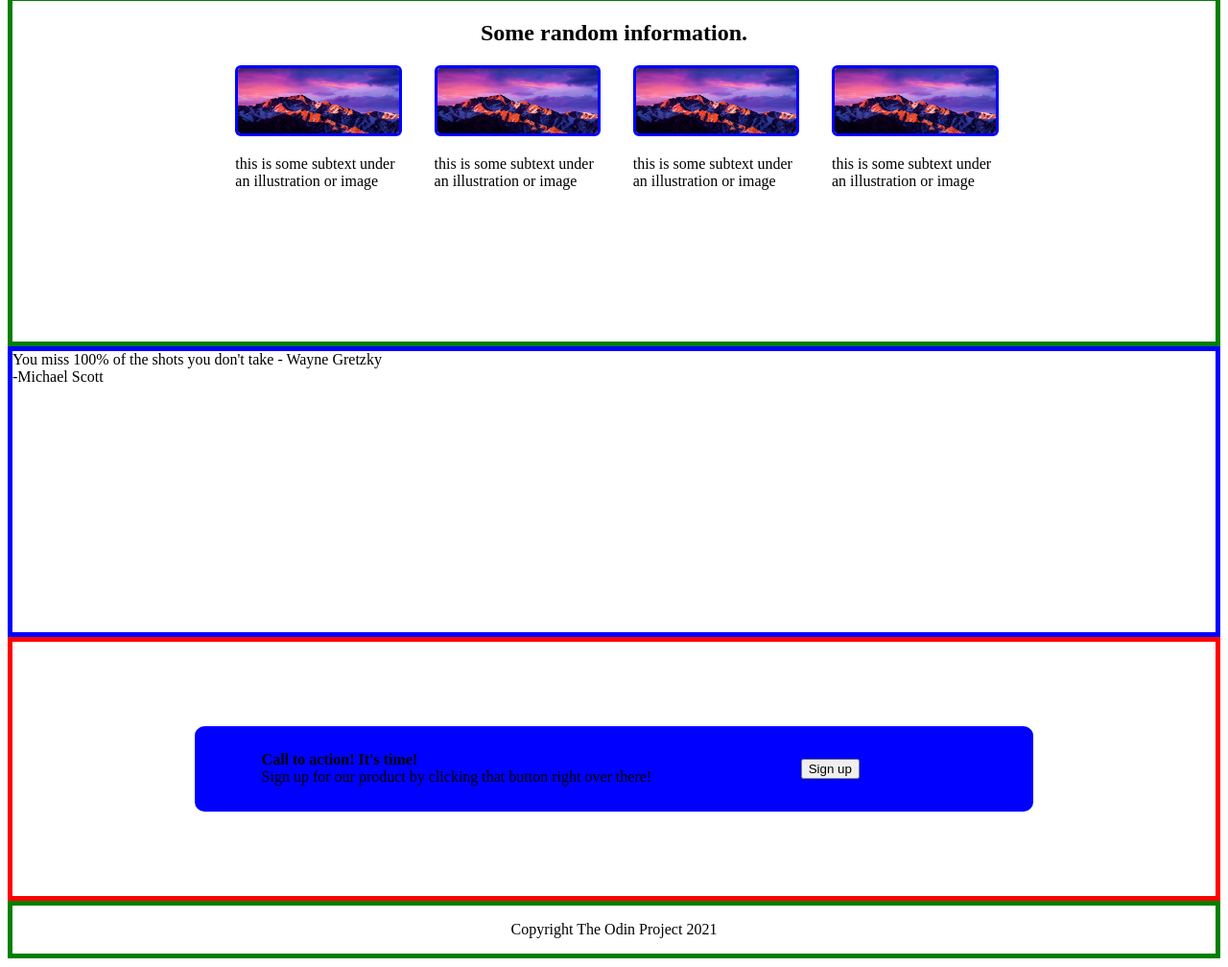
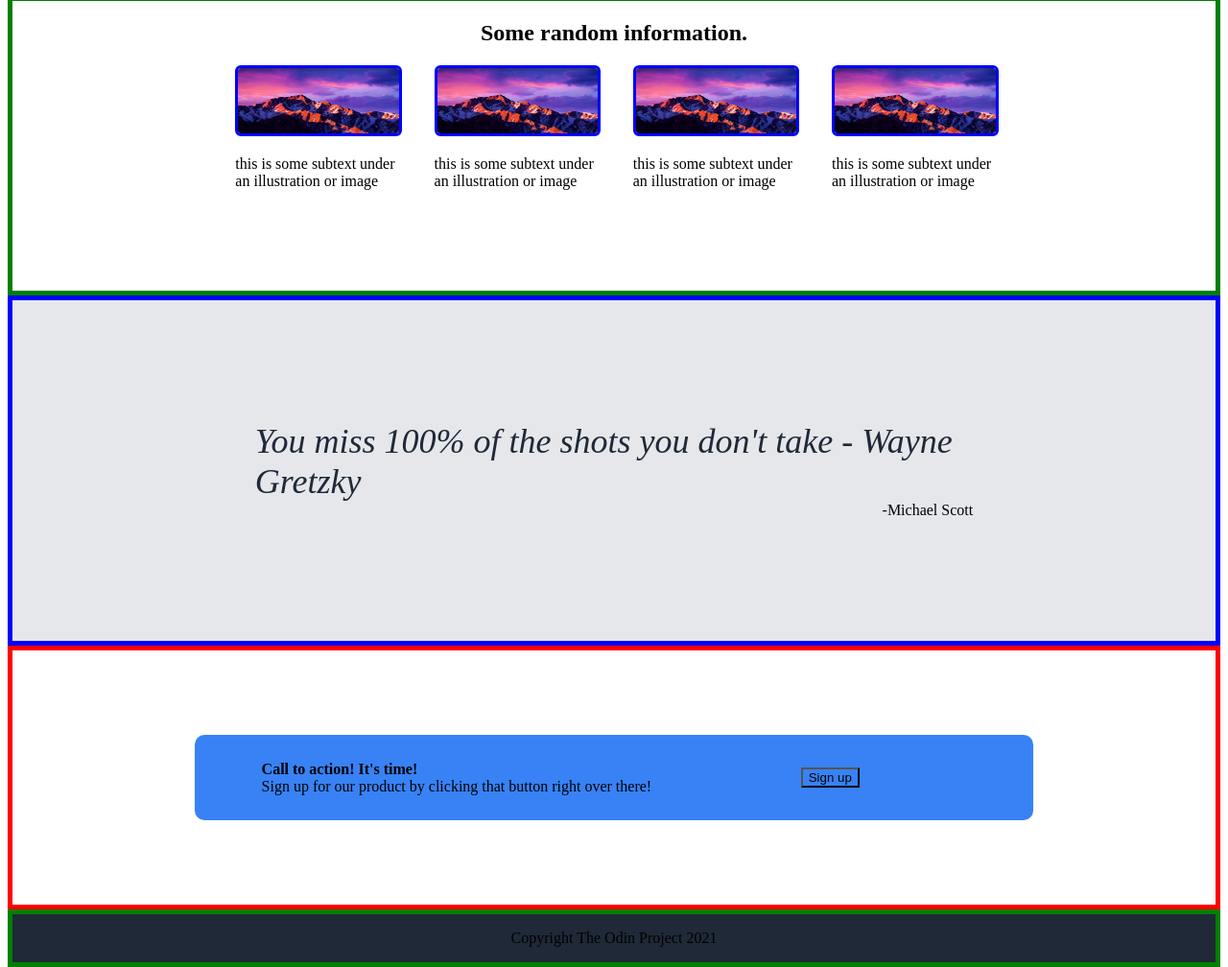
Before and after one commit to bobbyta74/landing-page, a plain HTML site: page index.html in a window 1280 px wide. Shown: the part 509-1517 px from the top of the page at 96% size. Drawn offline with Linux system fonts and the light colour scheme.

Commit message:
Add quote section

```diff
--- a/index.html
+++ b/index.html
@@ -56,8 +56,8 @@
             -Michael Scott
         </div>
     </div>
-    <div id="calltoaction">
-        <div id="smallblue">
+    <div id="calltoactioncontainer">
+        <div id="calltoaction">
             <div class="call" id="call1"c>
                 <h4>Call to action! It's time!</h4>
                 <p>Sign up for our product by clicking that button right over there!</p>
--- a/style.css
+++ b/style.css
@@ -7,6 +7,14 @@ body {
 
 img {
     width:100%;
+}
+
+#hero, #header, #footer {
+    background-color:#1f2937;
+}
+
+button, #calltoaction {
+    background-color:#3882f6;
 }
 
 /*Header*/
@@ -73,7 +81,7 @@ img {
 }
 
 #boxsection {
-    flex:1;
+    flex:0;
     border:5px solid green;
     display:flex;
     flex-direction:column;
@@ -93,16 +101,32 @@ img {
     flex:1;
 }
 
+/*Quotes*/
 #quotes {
-    flex:1;
+    flex:0;
     display:flex;
     flex-direction:column;
     border:5px solid blue;
+    padding: 10% 20%;
+    background-color:#e5e7eb;
+}
+
+#qtext {
+    font-size:36px;
+    font-weight:light;
+    font-style:italic;
+    color:#1f2937;
+}
+
+#qauthor {
+    display:flex;
+    flex-direction:row;
+    justify-content:right;
 }
 
 
 /*Call to action*/
-#calltoaction {
+#calltoactioncontainer {
     flex:0;
     display:flex;
     flex-direction:row;
@@ -110,9 +134,8 @@ img {
     padding:7% 15%;
 }
 
-#smallblue {
+#calltoaction {
     flex:1;
-    background-color:blue;
     display:flex;
     flex-direction:row;
     border-radius:10px;
```
